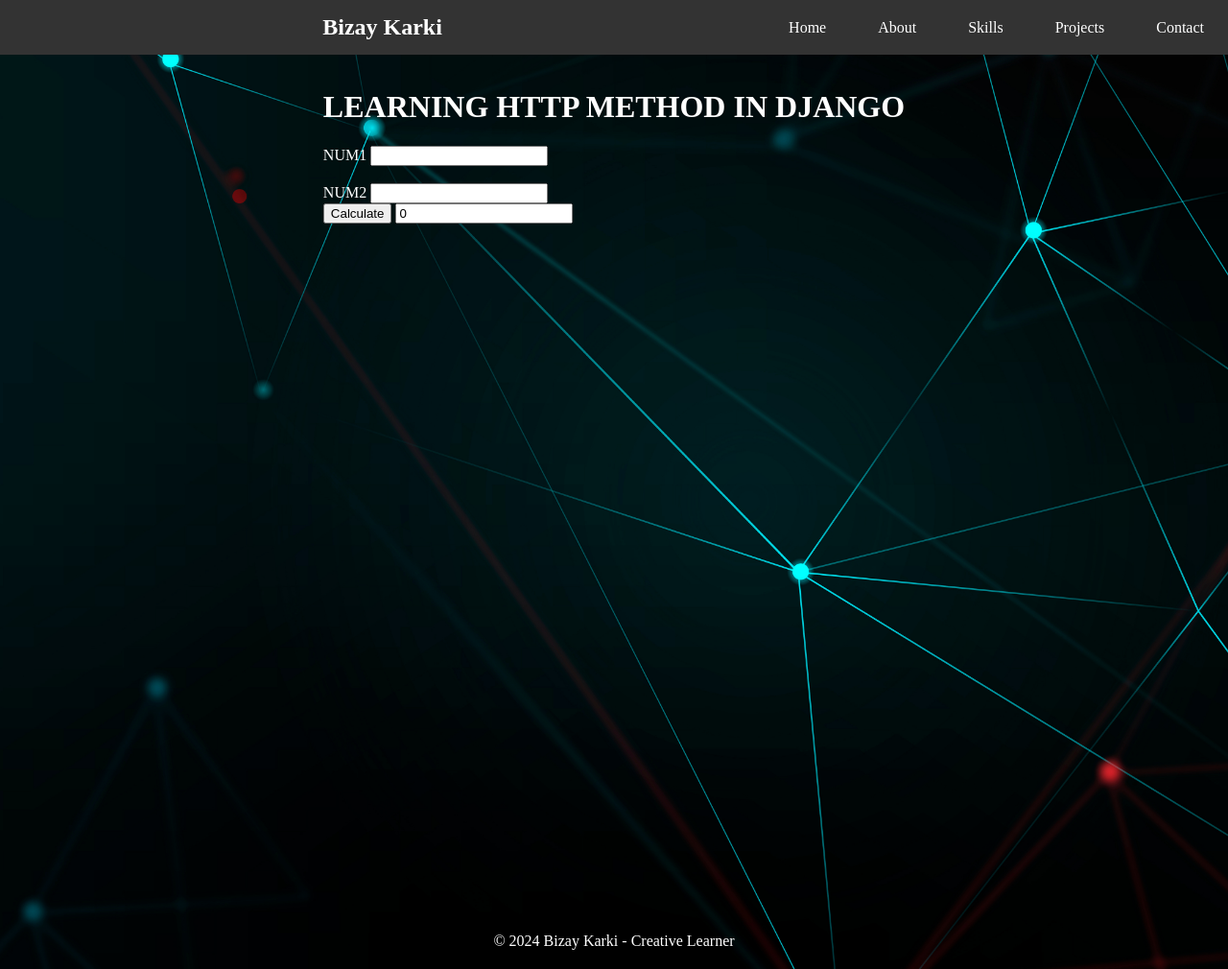
After one commit to karkibj/demo-django, a Django app: page /contact-us/ in a window 1280 px wide. The commit adds this page. Shown: the whole page at 96% size. Run offline with Django 5.2, Linux system fonts and the light colour scheme.

Commit message:
getmethod applied

```diff
--- a/karki/urls.py
+++ b/karki/urls.py
@@ -22,6 +22,7 @@ urlpatterns = [
     path("admin/", admin.site.urls),
     path('', views.Homepage),
     path('gallery/',views.gallery),
+    path('contact-us/',views.contact),
     path('courses/',views.courses),
     path('courses/<courseid>/',views.courseDetails),#calling parameter courseid from function courseDetails to the path courses
 ]
--- a/karki/views.py
+++ b/karki/views.py
@@ -5,14 +5,28 @@ def response(request):
     return HttpResponse("Hey welcome to the page")
 
 def gallery(request):
-    datafile={
-        'jerseynumber':[10,11,7]
+    # datafile={
+    #     'jerseynumber':[10,11,7]
 
-    }
+    # }
 
-    return render(request,"index.html",datafile)
+    return render(request,"index.html")
 def courses(request):
     return HttpResponse("AVailable  courses")
+
+def contact(request):
+    try:
+        if request.method=='GET':
+            value=0
+            n1=int(request.GET.get('num1'))
+            n2=int(request.GET.get('num2'))
+            value=(n1+n2)
+
+    except:
+       pass
+
+
+    return render(request,"contact.html",{'output':value})
 
 def courseDetails(request,courseid):
     return HttpResponse(courseid)
--- a/static/css/styles.css
+++ b/static/css/styles.css
@@ -26,8 +26,10 @@ body {
 }
 
 .navbar h1 {
-    margin: 0;
+    text-align: center;
+    margin:auto;
     color: #fff;
+
 }
 
 .navbar-links a {
@@ -49,9 +51,11 @@ body {
 }
 
 .hero img {
-    border-radius: 50%;
+    border-radius: 10%;
     max-width: 300px;
     margin-bottom: 20px;
+    margin-left: 20px;
+
 }
 
 /* Skills Styling */
@@ -113,7 +117,7 @@ body {
 .footer-container {
     text-align: center;
     padding: 20px 0;
-    background-color: #333;
+    background-color: none;
 }
 
 .footer-container p {
@@ -149,3 +153,8 @@ body {
         font-size: 1.5rem;
     }
 }
+
+.formcontainer{
+    height: 100vh;
+    width: 100%;
+}
--- /dev/null
+++ b/templates/body.html
@@ -0,0 +1,9 @@
+{% include  "header.html" %}
+
+{% block content %}
+
+{% endblock content %}
+
+
+
+{% include "footer.html"%}
--- /dev/null
+++ b/templates/contact.html
@@ -0,0 +1,37 @@
+{%extends 'body.html' %}
+
+ {% block content %}
+
+<br>
+<br>
+<br>
+<br>
+<form>
+<h1>
+LEARNING HTTP METHOD IN DJANGO
+</h1>
+<div class="formcontainer">
+    <form method="GET">
+        <label for="num1">NUM1</label>
+        <input type="text" name="num1">
+        <br>
+        <br>
+
+        <label for="num2">NUM2</label>
+        <input type="text" name="num2">
+        <br>
+        <button type="submit">Calculate</button>
+
+        <input type="text " value="{{output}}"/>
+
+
+
+
+
+
+    </form>
+
+</div>
+
+
+ {% endblock %}
--- a/templates/footer.html
+++ b/templates/footer.html
@@ -0,0 +1,6 @@
+<section class="anotherpage"></section>
+    <footer>
+        <div class="footer-container">
+            <p>&copy; 2024 Bizay Karki - Creative Learner</p>
+        </div>
+    </footer>
--- a/templates/header.html
+++ b/templates/header.html
@@ -1,3 +1,46 @@
-<header>
-    <h1>Creative Learner</h1>
-</header>
+<!DOCTYPE html>
+<html lang="en">
+<head>
+    <meta charset="UTF-8">
+    <meta name="viewport" content="width=device-width, initial-scale=1.0">
+    <link rel="stylesheet" href="https://cdn.jsdelivr.net/npm/animate.css@4.1.1/animate.min.css">
+    <link rel="stylesheet" href="https://cdn.jsdelivr.net/npm/aos@2.3.4/dist/aos.css" />
+    <link rel="stylesheet" href="/static/css/styles.css">
+    <title>Bizay Karki - Creative Learner</title>
+</head>
+<body>
+
+
+
+    <script src="https://cdn.jsdelivr.net/npm/typed.js@2.0.12"></script>
+    <script src="https://cdn.jsdelivr.net/npm/aos@2.3.4/dist/aos.js"></script>
+    <script src="/static/js/scripts.js"></script>
+    <script>
+        document.addEventListener('DOMContentLoaded', function () {
+            AOS.init({
+                duration: 800,  // Adjust this value (default is 300)
+                offset: 100,    // Adjust this value (default is 120)
+            });
+
+            // Initialize Typed.js
+            // var typed = new Typed('#typed-text', {
+            //     strings: ['Hello, I\'m Bizay Karki'],
+
+            //     showCursor: false,
+            //     loop: false
+            // });
+        });
+    </script>
+
+
+
+    <nav class="navbar" data-aos="fade-down">
+        <h1>Bizay Karki</h1>
+        <div class="navbar-links">
+            <a href="/">Home</a>
+            <a href="#">About</a>
+            <a href="#">Skills</a>
+            <a href="#">Projects</a>
+            <a href="/contact-us">Contact</a>
+        </div>
+    </nav>
```
Also changed, not shown: templates/index.html (+8 -43 lines), static/images/bjpng.png (added).
